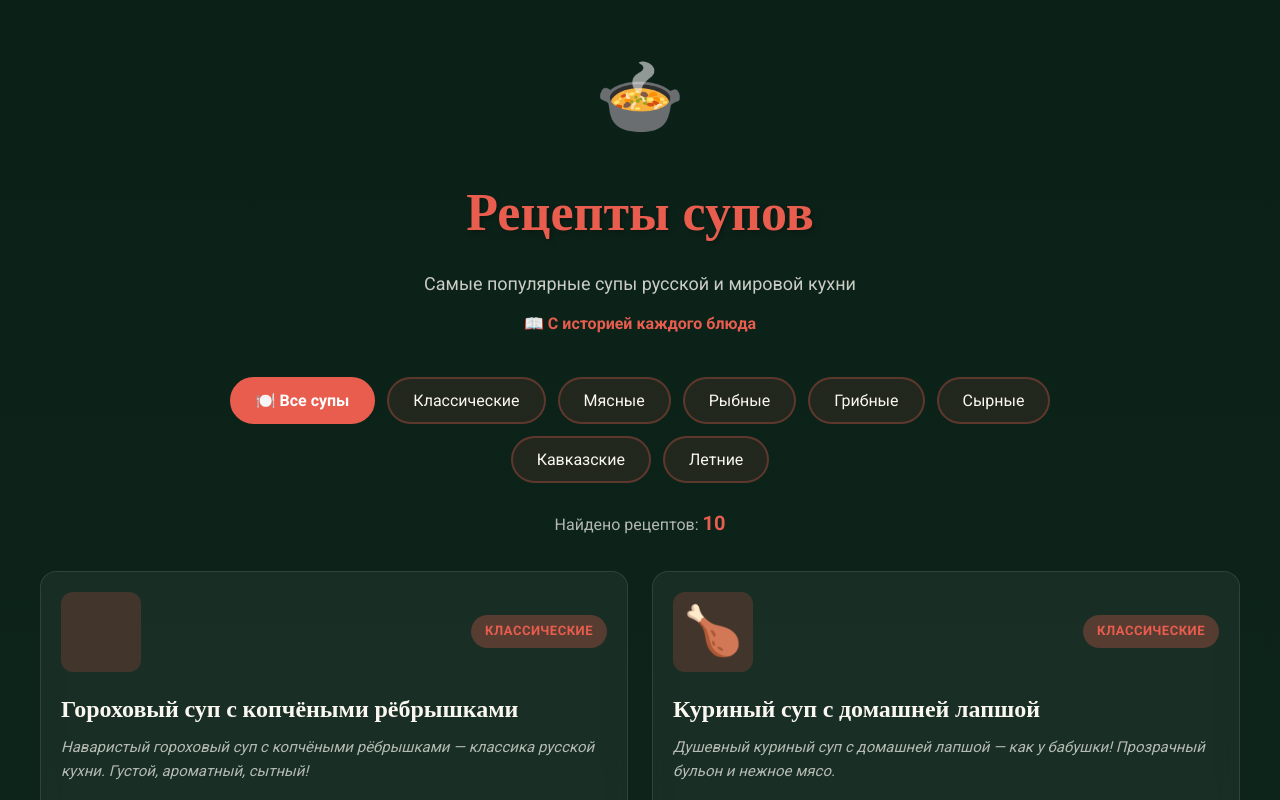
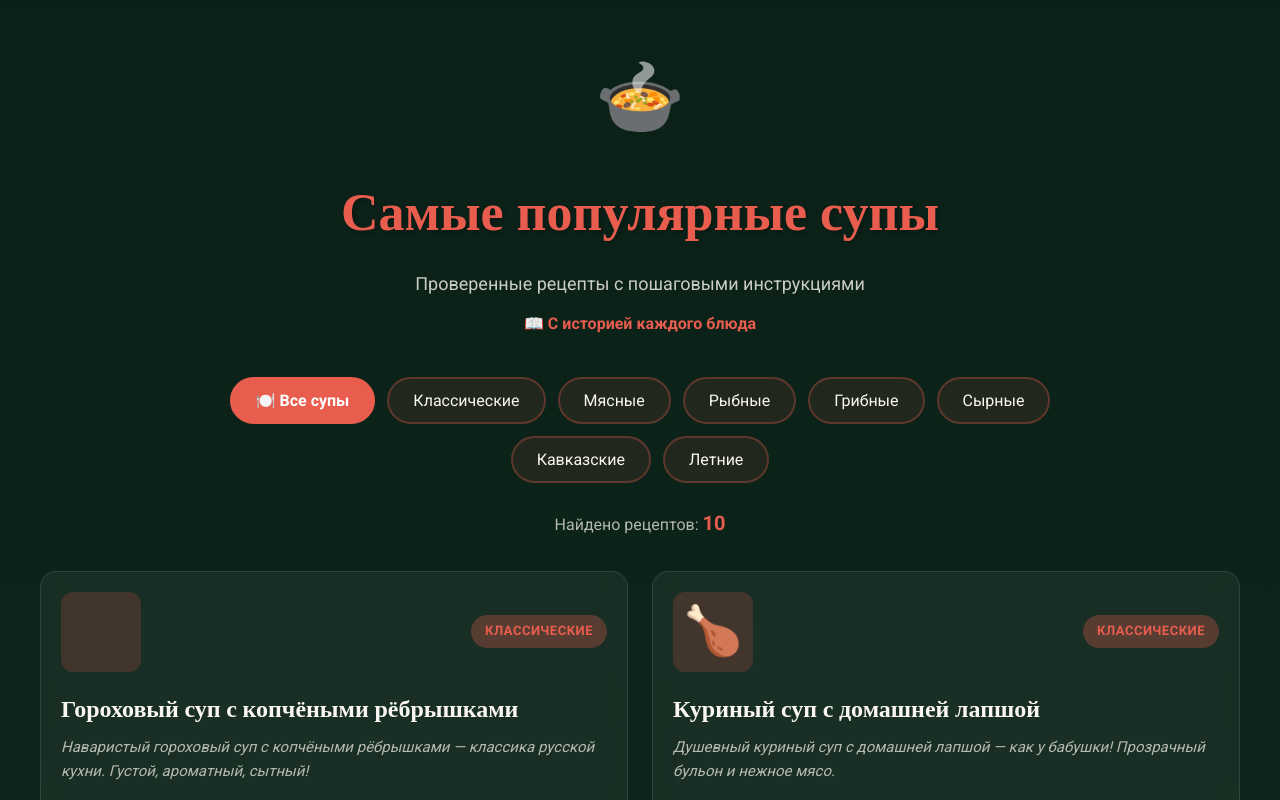
Before and after one commit to svideoproekt-ship-it/russka-kuhnya-9551, a React (Vite) app: page /soups in a window 1280 px wide. Shown: the top 800 px of the page. Built offline with nearby package versions, Linux system fonts and the light colour scheme; a web font is replaced by a local one.

Commit message:
fix: update soups page title and remove promo block

```diff
--- a/src/pages/Soups.jsx
+++ b/src/pages/Soups.jsx
@@ -378,18 +378,19 @@ const Soups = () => {
   return (
     <div className="soups-page">
       <SEO
-        title="Рецепты супов - гороховый, куриный, сырный, харчо | Русская Кухня"
-        description="Самые популярные рецепты супов: гороховый с копчёностями, куриный с лапшой, сырный, харчо, грибной, рассольник, солянка. Пошаговые инструкции с историей блюд!"
-        keywords="рецепты супов, гороховый суп, куриный суп, сырный суп, суп с фрикадельками, грибной суп, харчо рецепт, рассольник, солянка"
+  title="Самые популярные супы - рецепты с историей | Русская Кухня"
+  description="Топ-10 популярных супов: гороховый с копчёностями, куриный с лапшой, сырный, харчо, грибной, рассольник, солянка. Пошаговые рецепты с историей каждого блюда!"
+  keywords="популярные супы, рецепты супов, гороховый суп, куриный суп, сырный суп, харчо, грибной суп, рассольник, солянка"
   url="https://russka-kuhnya-9551.vercel.app/soups"
 />
+
 
       {/* Шапка */}
       <header className="soups-header">
   <div className="soups-header-content">
     <span className="soups-header-icon">🍲</span>
-          <h1>Рецепты супов</h1>
-          <p>Самые популярные супы русской и мировой кухни</p>
+    <h1>Самые популярные супы</h1>
+    <p>Проверенные рецепты с пошаговыми инструкциями</p>
     <p className="soups-subtitle">📖 С историей каждого блюда</p>
   </div>
 </header>
```
Lines whose indentation alone changed are shown as unchanged.
